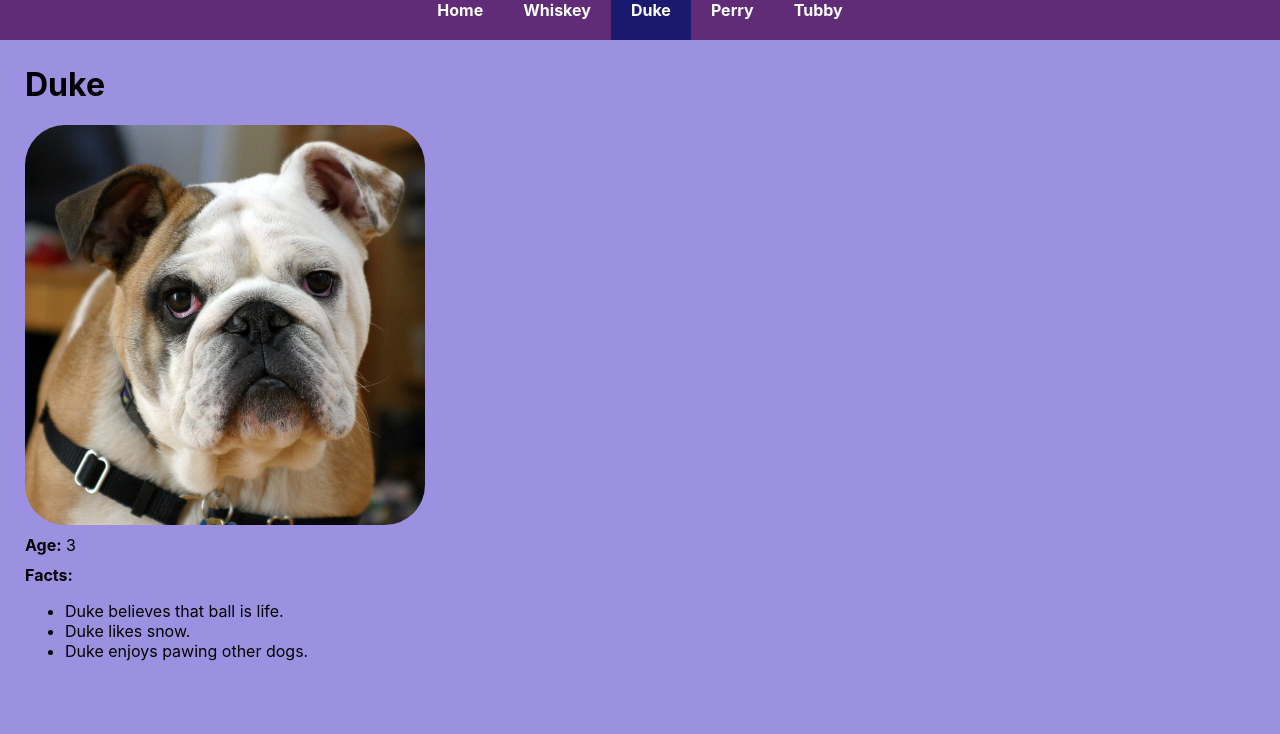
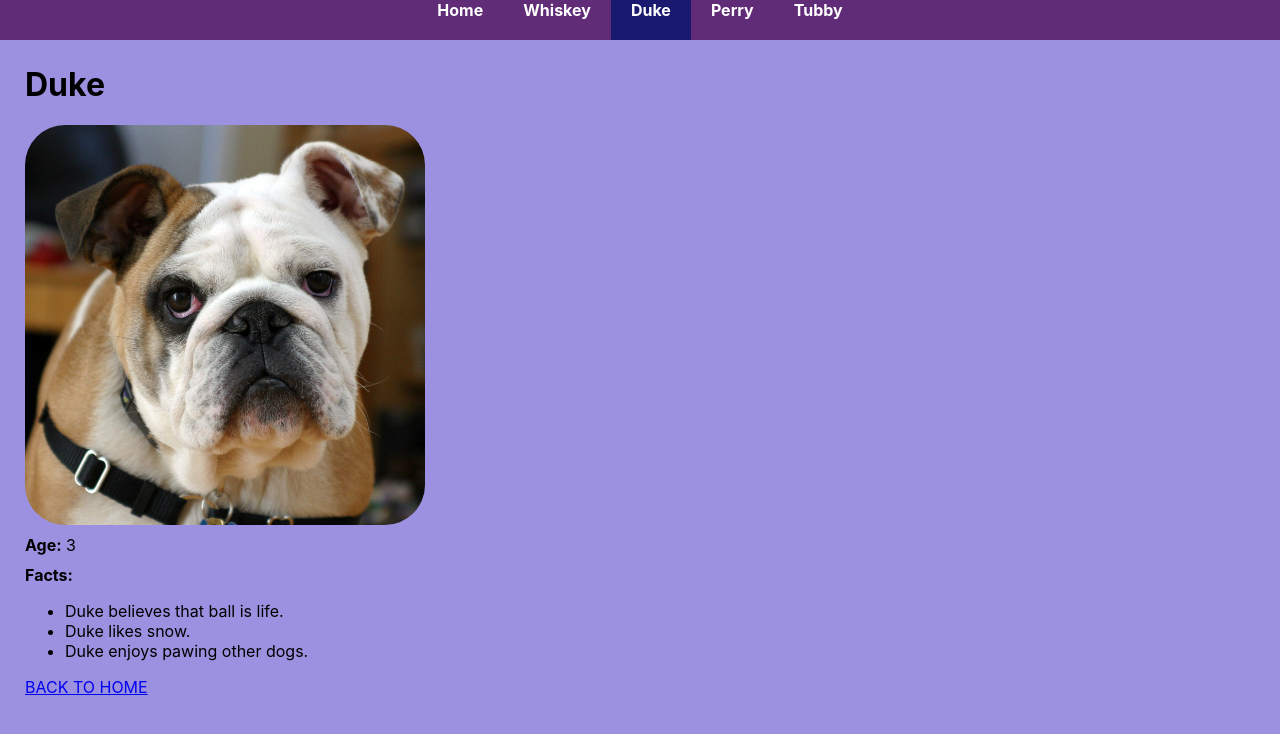
Before and after one commit to iam8/39.2-pt1-react-router-patterns, a React (Create React App) app: page /dogs/duke in a window 1280 px wide. Shown: the top 734 px of the page. Built offline with nearby package versions, Linux system fonts and the light colour scheme.

Commit message:
Add link for returning to homepage

```diff
--- a/src/DogDetails.js
+++ b/src/DogDetails.js
@@ -1,4 +1,5 @@
 import React from "react";
+import {Link} from "react-router-dom";
 
 import "./DogDetails.css";
 
@@ -34,6 +35,12 @@
                 </ul>
             </div>
 
+            <div className="DogDetails-homelink">
+                <Link to="/dogs">
+                    BACK TO HOME
+                </Link>
+            </div>
+
         </div>
     )
 }
```
